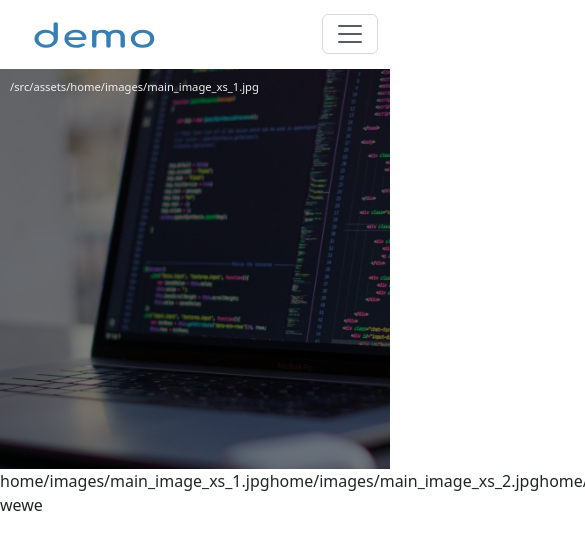
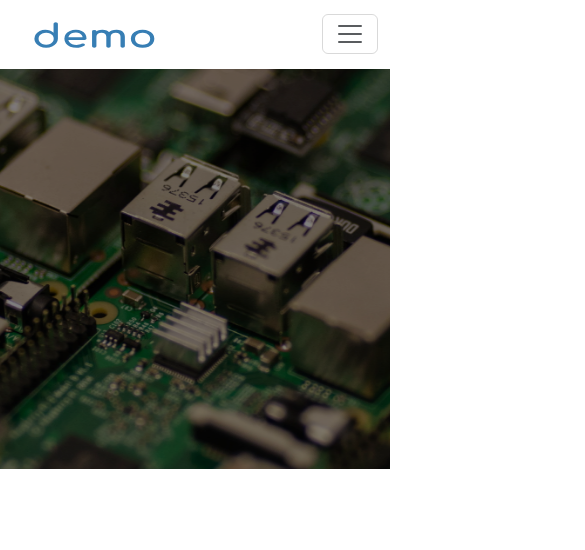
Before and after one commit to RafWiel/Demo-Homepage, a React (Vite) app: page / in a window 390 px wide. Shown: the top 550 px of the page, 585 px wide, since content can reach past the window. Built offline with nearby package versions, Linux system fonts and the light colour scheme.

Commit message:
Switch images depending on screen resolution

```diff
--- a/src/components/home/ImageSlider.tsx
+++ b/src/components/home/ImageSlider.tsx
@@ -2,13 +2,15 @@ import '../../assets/home/image-slider.css';
 import { useState, useEffect, useRef } from 'react';
 
 type Props = {
-    images: Array<string>
+    images: Array<string>,
+    mobileImages: Array<string>,
 }
 
-const ImageSlider = ({images}: Props) => {
+const ImageSlider = ({images, mobileImages}: Props) => {
     const imageIndex = useRef(1);
     const currentImageIndex = useRef(false);
     const slideTimer = useRef(0);
+    const isMobile = useRef(window.innerWidth <= 768);
 
     useEffect(() => {
         animate(document.querySelector('.is-image') as HTMLImageElement);
@@ -19,11 +21,18 @@ const ImageSlider = ({images}: Props) => {
           document.querySelector('.hidden')?.classList.remove('hidden');
         }, 1000);
 
+        //switch mobile or desktop images
+        window.addEventListener('resize', handleResize);
 
         return () => {
             clearTimeout(slideTimer.current);
+            window.removeEventListener('resize', handleResize);
         };
     }, []);
+
+    function handleResize() {
+        isMobile.current = window.innerWidth <= 768;
+    }
 
     function slide() {
         const slides:NodeListOf<HTMLImageElement> = document.querySelectorAll('.is-image');
@@ -43,10 +52,12 @@ const ImageSlider = ({images}: Props) => {
         //load next image
         setTimeout(() => {
             imageIndex.current++
-            if (imageIndex.current > images.length - 1) imageIndex.current = 0
+            if (imageIndex.current > images.length - 1) {
+                imageIndex.current = 0
+            }
 
-            slides[+!currentImageIndex.current].src = `/src/assets/${images[imageIndex.current]}`;
-            //slides[+!currentImageIndex.current].src = new URL(`/src/assets/${images[imageIndex.current]}`, import.meta.url);
+            slides[+!currentImageIndex.current].src = getImageUrl(imageIndex.current);
+            console.log(isMobile.current, getImageUrl(imageIndex.current));
         }, 1000);
 
         slideTimer.current = setTimeout(() => { slide() }, 3000);
@@ -77,20 +88,18 @@ const ImageSlider = ({images}: Props) => {
     }
 
     function getImageUrl(index: number) {
-        //unit test fails with INVALID_URL
         try {
+            if (isMobile.current) {
+                return `/src/assets/${mobileImages[index]}`;
+            }
+
             return `/src/assets/${images[index]}`;
             //return new URL(`/src/assets/${images[index]}`, import.meta.url)
         }
         catch {
             return '';
         }
-      }
-
-    //load
-    useEffect(() => {
-        console.log(images);
-    }, []);
+    }
 
     return (
         <div className="is-container">
@@ -102,9 +111,6 @@ const ImageSlider = ({images}: Props) => {
                 src={getImageUrl(1)}
                 className="is-image bottom hidden"
                 alt="" />
-            <div className="is-temp-text">
-                {getImageUrl(0)}
-            </div>
         </div>
     );
 }
--- a/src/components/home/MainImage.tsx
+++ b/src/components/home/MainImage.tsx
@@ -3,63 +3,25 @@ import ImageSlider from './ImageSlider';
 import { useState, useEffect } from 'react';
 
 const MainImage = () => {
-    const [images, setImages] = useState(window.innerWidth <= 768 ? [
-            'home/images/main_image_xs_1.jpg',
-            'home/images/main_image_xs_2.jpg',
-            'home/images/main_image_xs_3.jpg',
-            'home/images/main_image_xs_4.jpg',
-            'home/images/main_image_xs_5.jpg',
-            'home/images/main_image_xs_6.jpg',
-        ] : [
-            'home/images/main_image_1.jpg',
-            'home/images/main_image_2.jpg',
-            'home/images/main_image_3.jpg',
-            'home/images/main_image_4.jpg',
-            'home/images/main_image_5.jpg',
-            'home/images/main_image_6.jpg',
-        ]
-    );
-
-    useEffect(() => {
-        function handleResize() {
-            console.log('handle resize');
-            //mobile
-            if (window.innerWidth <= 768) {
-                console.log('mobile');
-                setImages([
+    return (
+        <div className="mi-container">
+            <ImageSlider
+                images={[
+                    'home/images/main_image_1.jpg',
+                    'home/images/main_image_2.jpg',
+                    'home/images/main_image_3.jpg',
+                    'home/images/main_image_4.jpg',
+                    'home/images/main_image_5.jpg',
+                    'home/images/main_image_6.jpg'
+                    ]}
+                mobileImages={[
                     'home/images/main_image_xs_1.jpg',
                     'home/images/main_image_xs_2.jpg',
                     'home/images/main_image_xs_3.jpg',
                     'home/images/main_image_xs_4.jpg',
                     'home/images/main_image_xs_5.jpg',
-                    'home/images/main_image_xs_6.jpg',
-                ]);
-                return;
-            }
-
-            console.log('desktop');
-            //desktop
-            setImages([
-                'home/images/main_image_1.jpg',
-                'home/images/main_image_2.jpg',
-                'home/images/main_image_3.jpg',
-                'home/images/main_image_4.jpg',
-                'home/images/main_image_5.jpg',
-                'home/images/main_image_6.jpg',
-            ]);
-        }
-
-        handleResize();
-        window.addEventListener('resize', handleResize);
-        return () => window.removeEventListener('resize', handleResize);
-    }, []);
-
-    return (
-        <div className="mi-container">
-            <ImageSlider images={images} />
-            {images}
-            wwwew
-            wewe
+                    'home/images/main_image_xs_6.jpg'
+                    ]}/>
 
             {/* <div class="mi-text-1">{{ displaySize }} Nowoczesne systemy<br>i kompleksowe usługi</div>
             <div class="mi-text-2">Lorem ipsum dolor sit amet, consectetur adipiscing elit. Quisque dignissim feugiat eros a eleifend. Praesent tincidunt lacus ornare, efficitur sem sed, fringilla odio. Ut sed euismod nunc. </div>
```
